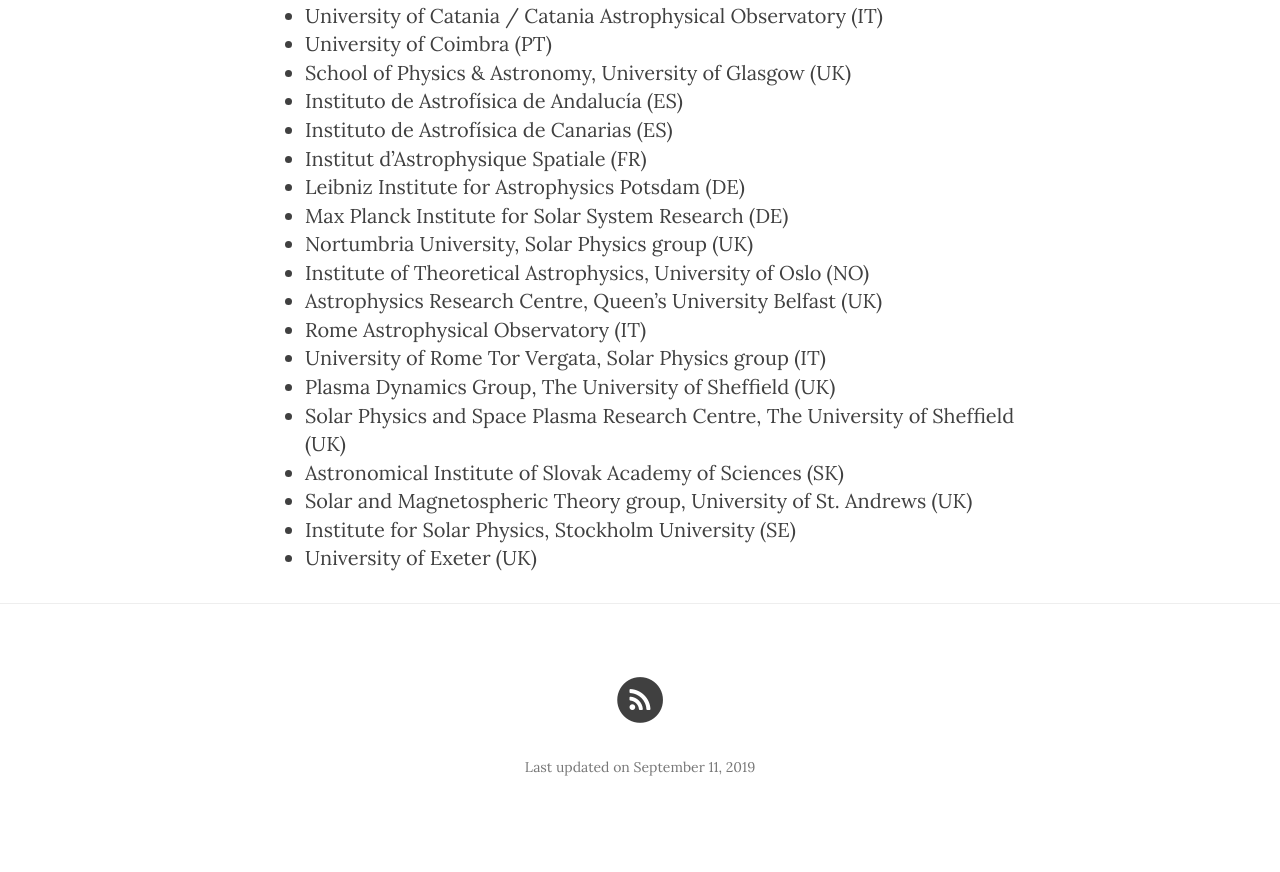
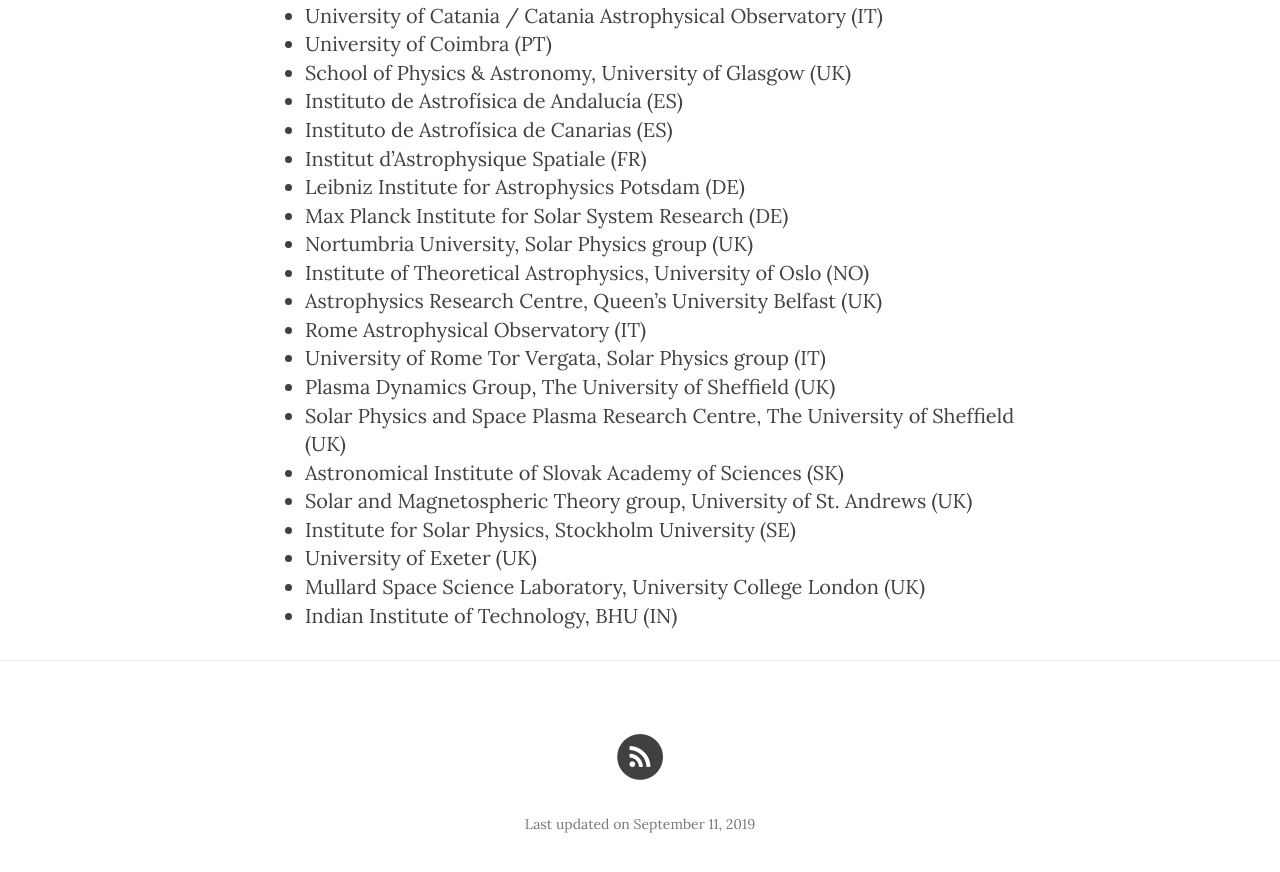
Before and after one commit to ITA-Solar/espos, a Jekyll site: the page built from about.md, in a window 1280 px wide and 900 px high, scrolled down 1126 px. Shown: the top 872 px of the window. Built offline with Jekyll 4.4.1, drawn with Linux system fonts in a browser that asks for light colours; nearby versions of some CDN libraries; before the commit the page ends 1969 px from its top, so only the background shows below that.

Commit message:
Update about.md

```diff
--- a/about.md
+++ b/about.md
@@ -35,3 +35,5 @@
 * Solar and Magnetospheric Theory group, University of St. Andrews (UK)
 * Institute for Solar Physics, Stockholm University (SE)
 * University of Exeter (UK)
+* Mullard Space Science Laboratory, University College London (UK)
+* Indian Institute of Technology, BHU (IN)
```
